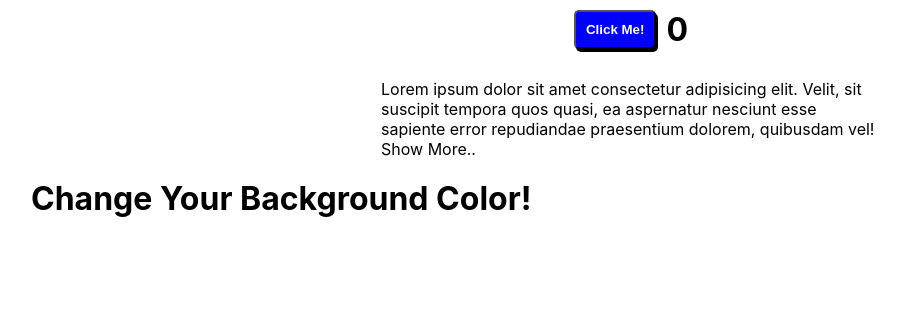
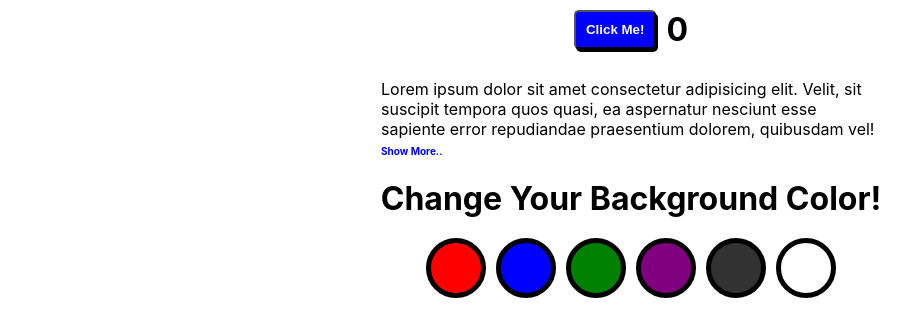
Before and after one commit to Colbyjoe97/Front-End-Practice, a React (Create React App) app in the folder JS/Random_Stuff/react-practice/: page / in a window 1280 px wide. Shown: the top 336 px of the page, without its empty margins (9-919 px from the left). Built offline with nearby package versions, Linux system fonts and the light colour scheme.

Commit message:
change background color

```diff
--- a/JS/Random_Stuff/react-practice/src/scss/homepage.scss
+++ b/JS/Random_Stuff/react-practice/src/scss/homepage.scss
@@ -20,7 +20,7 @@
 }
 
 // SHOW MORE
-.blue {
+.show {
     color: blue;
     font-size: x-small;
     font-weight: 700;
@@ -30,3 +30,42 @@
     width: 500px;
     margin: 20px auto;
 }
+
+// COLORS
+.text-center {
+    text-align: center;
+    margin-bottom: 20px;
+}
+.colors {
+    display: flex;
+    justify-content: center;
+    gap: 10px;
+}
+.circle {
+    border-radius: 50%;
+    width: 50px;
+    height: 50px;
+    border: 5px solid black;
+}
+.red {
+    transition: 0.5s;
+    background-color: red;
+}
+.blue {
+    transition: 0.5s;
+    background-color: blue;
+}
+.green {
+    transition: 0.5s;
+    background-color: green;
+}
+.purple {
+    transition: 0.5s;
+    background-color: purple;
+}
+.dark {
+    background-color: rgb(51, 50, 50);
+}
+.white {
+    background-color: white;
+}
```
